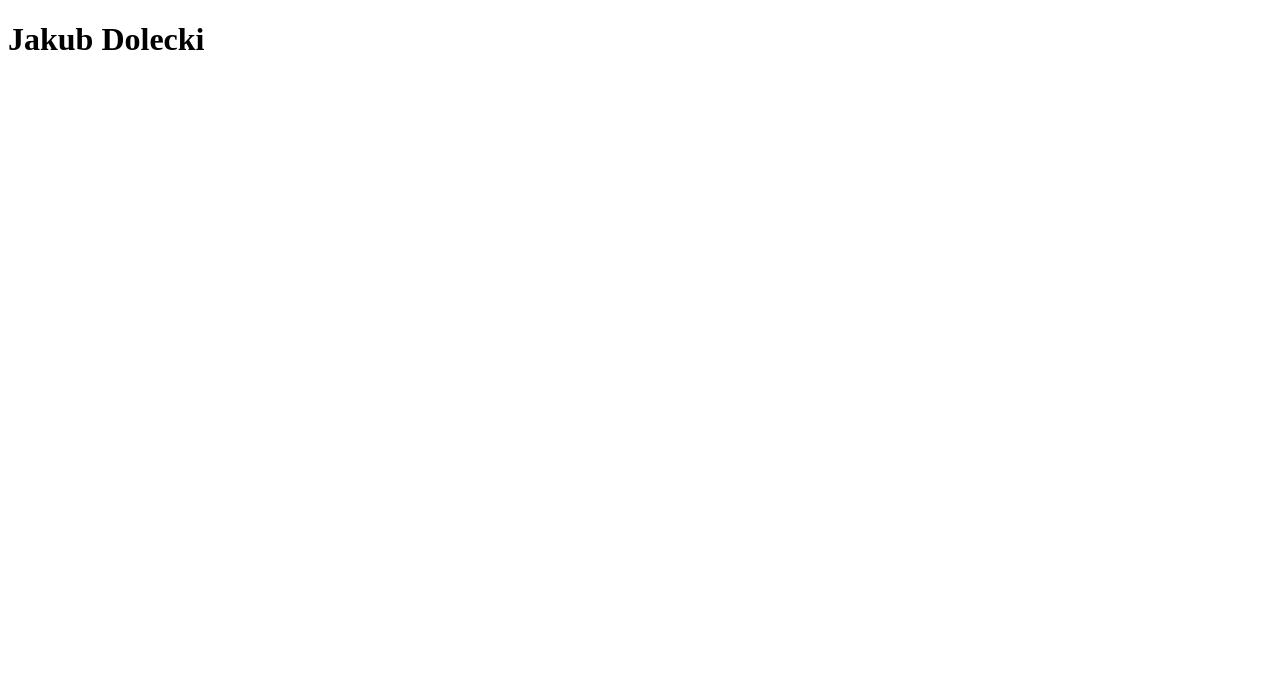
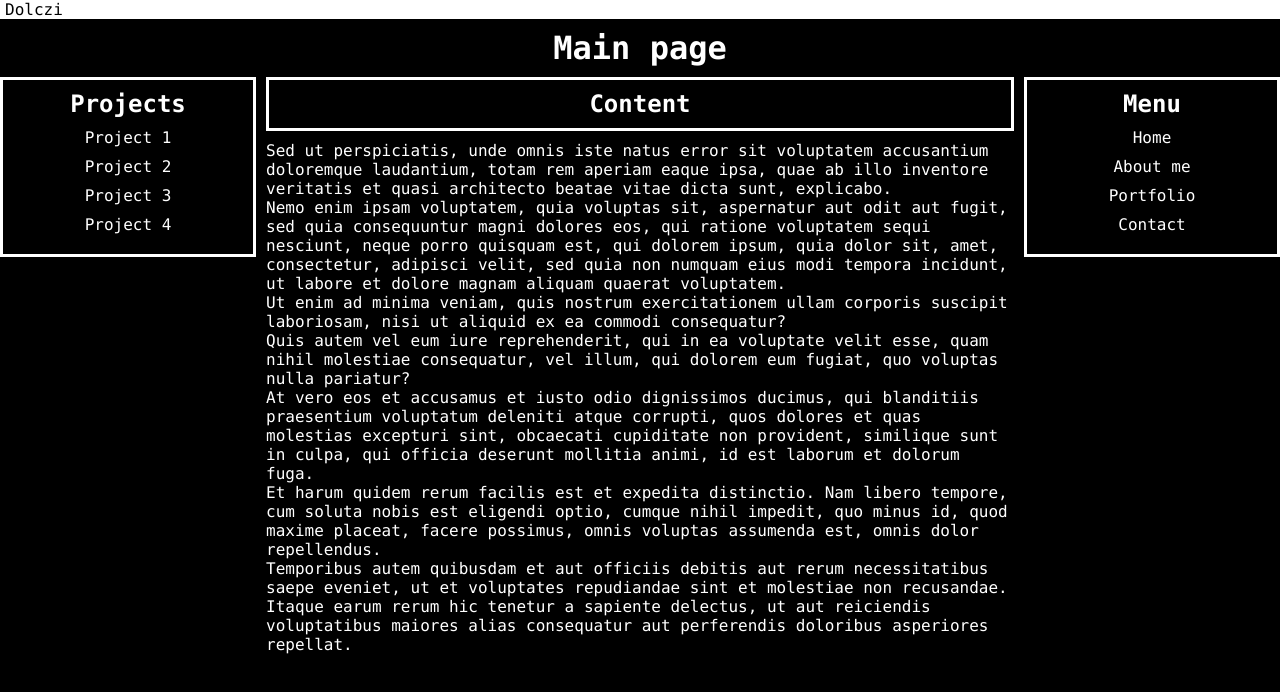
Before and after one commit to Dolczi/pwi, a plain HTML site: page index.html in a window 1280 px wide. Drawn offline with Linux system fonts and the light colour scheme.

Commit message:
Add files via upload

```diff
--- a/index.html
+++ b/index.html
@@ -1,10 +1,50 @@
 <!DOCTYPE html>
-<html>
+<html lang="en">
     <head>
         <meta charset="UTF-8">
         <title>Jakub Dolecki 210847</title>
+        <link rel="stylesheet" href="styles.css">
     </head>
     <body>
-        <h1>Jakub Dolecki</h1>
+        <nav>
+            <div class="logo">Dolczi</div>
+        </nav>
+        <h1>Main page</h1>
+        <div>
+            <div class="column left">
+                <h2>
+                    Projects
+                </h2>
+                <div class="projects list">
+                    <a href="">Project 1</a>
+                    <a href="">Project 2</a>
+                    <a href="">Project 3</a>
+                    <a href="">Project 4</a>
+                </div>
+            </div>
+            <div class="column middle">
+                <h2 class="content">Content</h2>
+                <div>
+                    Sed ut perspiciatis, unde omnis iste natus error sit voluptatem accusantium doloremque laudantium, totam rem aperiam eaque ipsa, quae ab illo inventore veritatis et quasi architecto beatae vitae dicta sunt, explicabo.
+                    <br>Nemo enim ipsam voluptatem, quia voluptas sit, aspernatur aut odit aut fugit, sed quia consequuntur magni dolores eos, qui ratione voluptatem sequi nesciunt, neque porro quisquam est, qui dolorem ipsum, quia dolor sit, amet, consectetur, adipisci velit, sed quia non numquam eius modi tempora incidunt, ut labore et dolore magnam aliquam quaerat voluptatem.
+                    <br>Ut enim ad minima veniam, quis nostrum exercitationem ullam corporis suscipit laboriosam, nisi ut aliquid ex ea commodi consequatur?
+                    <br>Quis autem vel eum iure reprehenderit, qui in ea voluptate velit esse, quam nihil molestiae consequatur, vel illum, qui dolorem eum fugiat, quo voluptas nulla pariatur?
+                    <br>At vero eos et accusamus et iusto odio dignissimos ducimus, qui blanditiis praesentium voluptatum deleniti atque corrupti, quos dolores et quas molestias excepturi sint, obcaecati cupiditate non provident, similique sunt in culpa, qui officia deserunt mollitia animi, id est laborum et dolorum fuga.
+                    <br>Et harum quidem rerum facilis est et expedita distinctio. Nam libero tempore, cum soluta nobis est eligendi optio, cumque nihil impedit, quo minus id, quod maxime placeat, facere possimus, omnis voluptas assumenda est, omnis dolor repellendus.
+                    <br>Temporibus autem quibusdam et aut officiis debitis aut rerum necessitatibus saepe eveniet, ut et voluptates repudiandae sint et molestiae non recusandae. Itaque earum rerum hic tenetur a sapiente delectus, ut aut reiciendis voluptatibus maiores alias consequatur aut perferendis doloribus asperiores repellat.
+                </div>
+            </div>
+            <div class="column right">
+                <h2>
+                    Menu
+                </h2>
+                <div class="menu list">
+                    <a href="">Home</a>
+                    <a href="">About me</a>
+                    <a href="">Portfolio</a>
+                    <a href="">Contact</a>
+                </div>
+            </div>
+        </div>
     </body>
 </html>
--- /dev/null
+++ b/styles.css
@@ -0,0 +1,79 @@
+*{
+  background-color: black;
+  box-sizing: border-box;
+  color: white;
+  font-family: "Lucida Console", "Courier New", monospace;
+  margin: 0;
+  padding: 0;
+}
+
+.column {
+  float: left;
+  padding-left: 10px;
+  padding-right: 10px;
+  position:relative;
+}
+
+.content{
+  border-color: white;
+  border-style: solid;
+  padding: 10px;
+}
+
+.list{
+  align-items: center;
+  display: flex;
+  flex-direction: column;
+  justify-content: center;
+}
+
+.left {
+  border-color: white;
+  border-style: solid;
+  padding: 10px;
+  width: 20%;
+}
+
+.logo{
+  background-color: white;
+  color: black;
+  padding-left: 5px;
+}
+
+.middle {
+  width: 60%;
+}
+
+.right {
+  border-color: white;
+  border-style: solid;
+  padding: 10px;
+  width: 20%;
+}
+
+a{
+  margin-bottom: 10px;
+  text-decoration: none;
+}
+
+a:hover {
+  color: black;
+  background-color: white;
+}
+
+h1 {
+  margin: 10px;
+  text-align: center;
+}
+
+h2 {
+  margin-bottom: 10px;
+  text-align: center;
+}
+
+nav{
+  background-color: white;
+  color: black;
+  display: flex;
+  flex-direction: row;
+}
```
